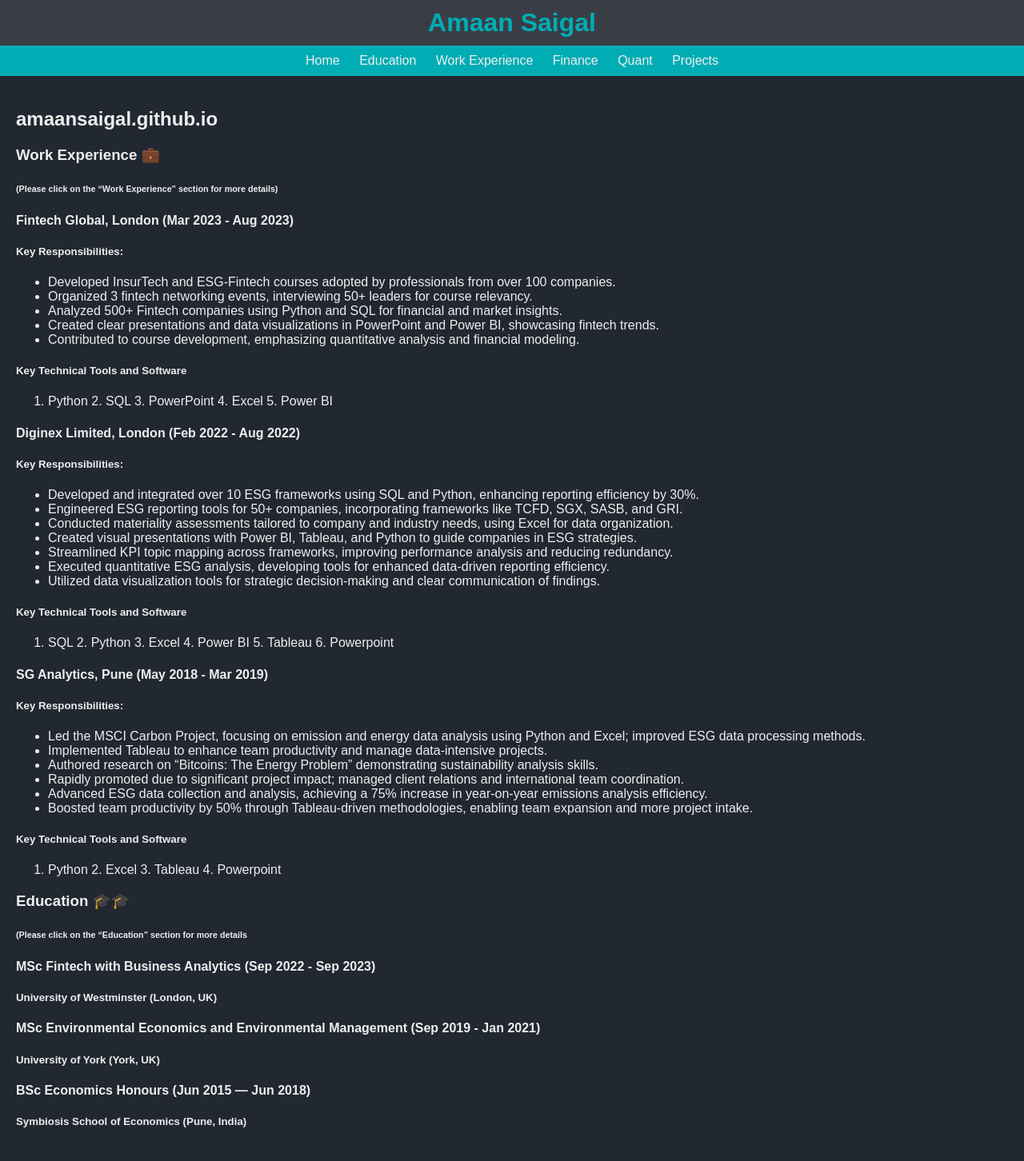
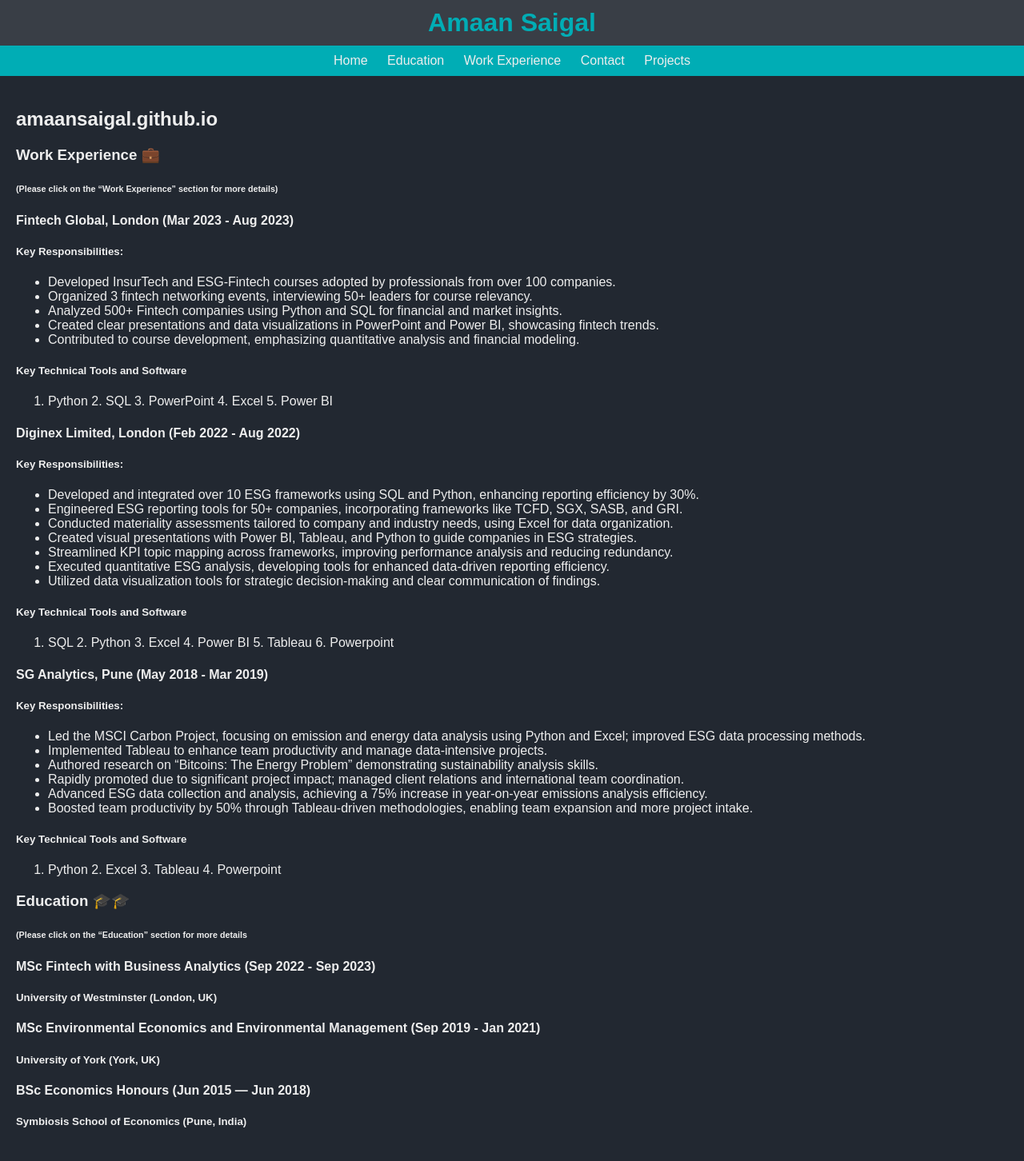
Before and after one commit to amaansaigal/amaansaigal.github.io, a Jekyll site: the page built from README.md, in a window 1280 px wide. Shown: the whole page at 80% size. Built offline with Jekyll 4.4.1, drawn with Linux system fonts in a browser that asks for light colours; our own code applies the rules of GitHub Pages for plain Markdown files.

Commit message:
Update default.html

```diff
--- a/_layouts/default.html
+++ b/_layouts/default.html
@@ -49,8 +49,7 @@
         <a href="/">Home</a>
         <a href="/Education">Education</a>
         <a href="/WorkEx">Work Experience</a>
-        <a href="/finance">Finance</a>
-        <a href="/quant">Quant</a>
+        <a href="/contact">Contact</a>
         <a href="/Projects">Projects</a>
     </nav>
     <div class="container">
```
